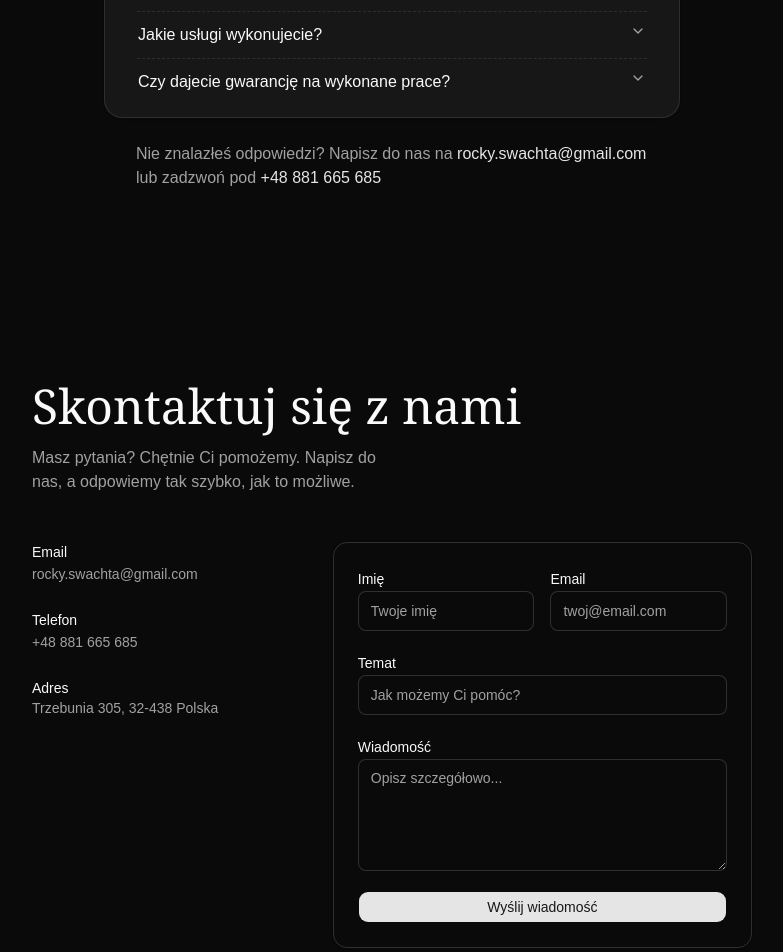
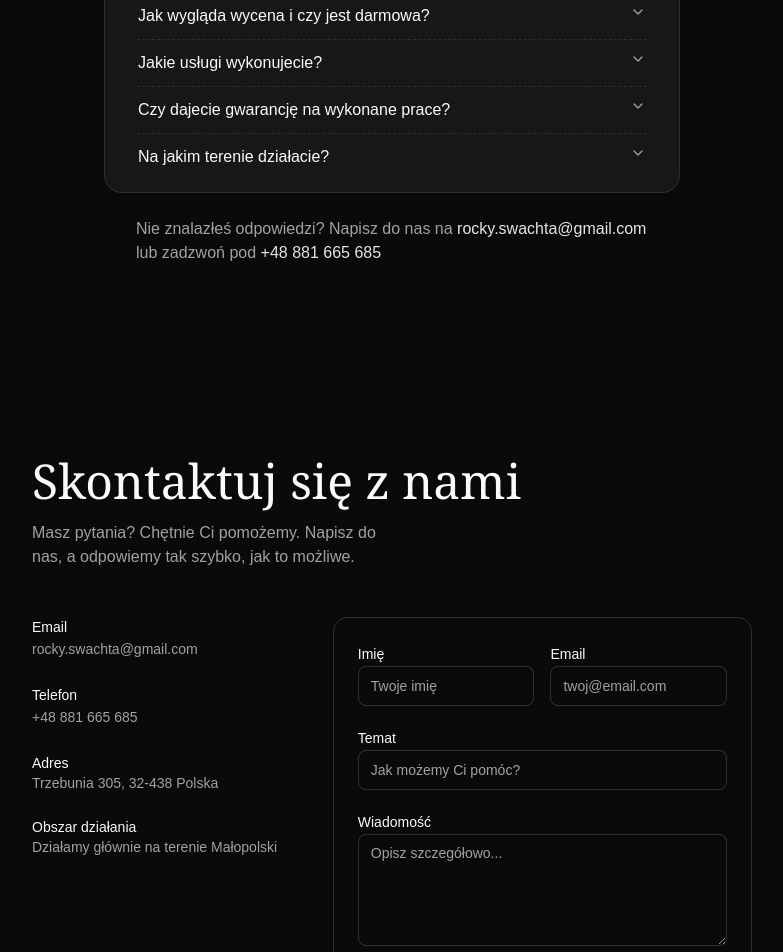
Before and after one commit to rockyswachta-code/swachta-landing, a React (Vite) app: page / in a window 1280 px wide. Shown: the part 1780-2732 px from the top of the page, without its empty margins (248-1031 px from the left). Built offline with nearby package versions, Linux system fonts and the light colour scheme.

Commit message:
feat: add Małopolska service area messaging

```diff
--- a/src/components/contact-section.tsx
+++ b/src/components/contact-section.tsx
@@ -85,6 +85,13 @@ export default function ContactSection() {
 							<p className="text-sm font-medium">Adres</p>
 							<p className="text-muted-foreground text-sm">
 								Trzebunia 305, 32-438 Polska
+							</p>
+						</div>
+
+						<div>
+							<p className="text-sm font-medium">Obszar działania</p>
+							<p className="text-muted-foreground text-sm">
+								Działamy głównie na terenie Małopolski
 							</p>
 						</div>
 					</div>
--- a/src/components/faqs.tsx
+++ b/src/components/faqs.tsx
@@ -36,6 +36,12 @@ export default function FAQs() {
 			question: "Czy dajecie gwarancję na wykonane prace?",
 			answer:
 				"Tak. Każdy etap prac odbieramy protokołem, a na wykonane roboty udzielamy gwarancji zgodnie z umową i obowiązującymi przepisami.",
+		},
+		{
+			id: "item-6",
+			question: "Na jakim terenie działacie?",
+			answer:
+				"Działamy głównie na terenie Małopolski. Po wcześniejszym uzgodnieniu realizujemy także wybrane zlecenia poza regionem.",
 		},
 	];
 
--- a/src/components/hero-section.tsx
+++ b/src/components/hero-section.tsx
@@ -123,7 +123,7 @@ export default function HeroSection() {
 								>
 									S-BUD to ekipa, która prowadzi inwestycje od stanu surowego po
 									gotowe wnętrza. Terminowo, przejrzyście i bez kompromisów
-									jakościowych.
+									jakościowych. Działamy głównie na terenie Małopolski.
 								</TextEffect>
 
 								<AnimatedGroup
```
